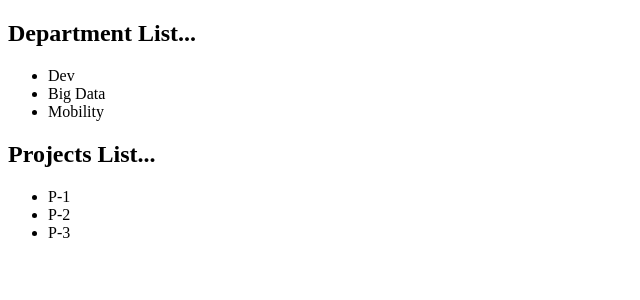
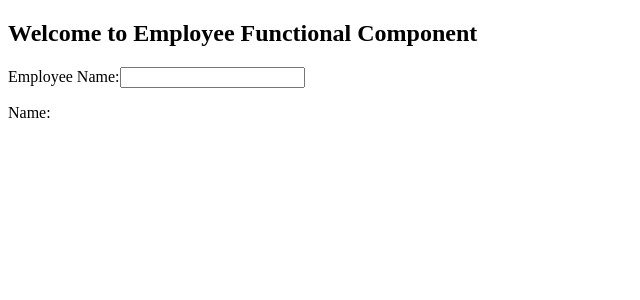
Before and after one commit to saqibamin257/01-demo-project-React2023, a React (Create React App) app: page / in a window 1280 px wide. Shown: the top 300 px of the page, without its empty margins (0-640 px from the left). Built offline with nearby package versions, Linux system fonts and the light colour scheme.

Commit message:
Exe-26 - use State in React

```diff
--- a/src/index.js
+++ b/src/index.js
@@ -1688,68 +1688,106 @@
 
 //#region  Exe-24 - Render Props in React
 
-import React  from "react";
+// import React  from "react";
+// import  ReactDOM  from "react-dom/client";
+// import reportWebVitals from "./reportWebVitals";
+
+// class Department extends React.Component{
+
+//   constructor(props){
+//     super(props);
+//     this.state={
+//       list:['Dev','Big Data','Mobility']
+//     };
+//   }
+
+//   render(){
+//     return(
+//       <div>
+//         <h2>Department List...</h2>
+//         <ul>
+//           {this.state.list.map(d=>(
+//             <li key={d}>{d}</li>
+//           ))}
+//         </ul>
+//       </div>
+//     );
+//   }
+// }
+
+// class Project extends React.Component{
+//   constructor(props){
+//     super(props);
+//   }
+
+//   render(){
+//     return(
+//       <div>
+//         <h2>Projects List...</h2>
+//         <ul>
+//           {this.props.list.map(d=>(
+//             <li key={d}>{d}</li>
+//           ))}
+//         </ul>
+//       </div>
+//     );
+//   }
+// }
+
+// class Page extends React.Component{
+//   constructor(props){
+//     super(props);
+//   }
+
+//   render(){
+//     return(
+//       <React.Fragment>
+//         <Department></Department>
+//         <Project list={['P-1','P-2','P-3']}></Project>
+//       </React.Fragment>
+//     )
+//   }
+// }
+
+// const element=<Page></Page>;
+// const root = ReactDOM.createRoot(document.getElementById('root'));
+// root.render(element);
+// reportWebVitals();
+
+//#endregion
+
+//------------------Functional Components------------------------//
+
+//#region  Exe-26 - use State in React
+
+
+import React,{useState}  from "react";
 import  ReactDOM  from "react-dom/client";
 import reportWebVitals from "./reportWebVitals";
 
-class Department extends React.Component{
-
-  constructor(props){
-    super(props);
-    this.state={
-      list:['Dev','Big Data','Mobility']
-    };
+function Employee()
+{
+  const[name,setName]=useState('');
+
+  function changeName(e){
+    setName(e.target.value);
   }
 
-  render(){
-    return(
-      <div>
-        <h2>Department List...</h2>
-        <ul>
-          {this.state.list.map(d=>(
-            <li key={d}>{d}</li>
-          ))}
-        </ul>
-      </div>
-    );
-  }
+  return(
+    <div>
+      <h2>Welcome to Employee Functional Component</h2>
+      <p>
+        <label>
+          Employee Name:<input type="text" value={name} onChange={changeName}/>
+        </label>
+      </p>
+      <p>
+        <label>Name:{name}</label>
+      </p>
+    </div>
+  )
 }
-
-class Project extends React.Component{
-  constructor(props){
-    super(props);
-  }
-
-  render(){
-    return(
-      <div>
-        <h2>Projects List...</h2>
-        <ul>
-          {this.props.list.map(d=>(
-            <li key={d}>{d}</li>
-          ))}
-        </ul>
-      </div>
-    );
-  }
-}
-
-class Page extends React.Component{
-  constructor(props){
-    super(props);
-  }
-
-  render(){
-    return(
-      <React.Fragment>
-        <Department></Department>
-        <Project list={['P-1','P-2','P-3']}></Project>
-      </React.Fragment>
-    )
-  }
-}
-
-const element=<Page></Page>;
+const element=<Employee></Employee>;
 const root = ReactDOM.createRoot(document.getElementById('root'));
 root.render(element);
 reportWebVitals();
```
